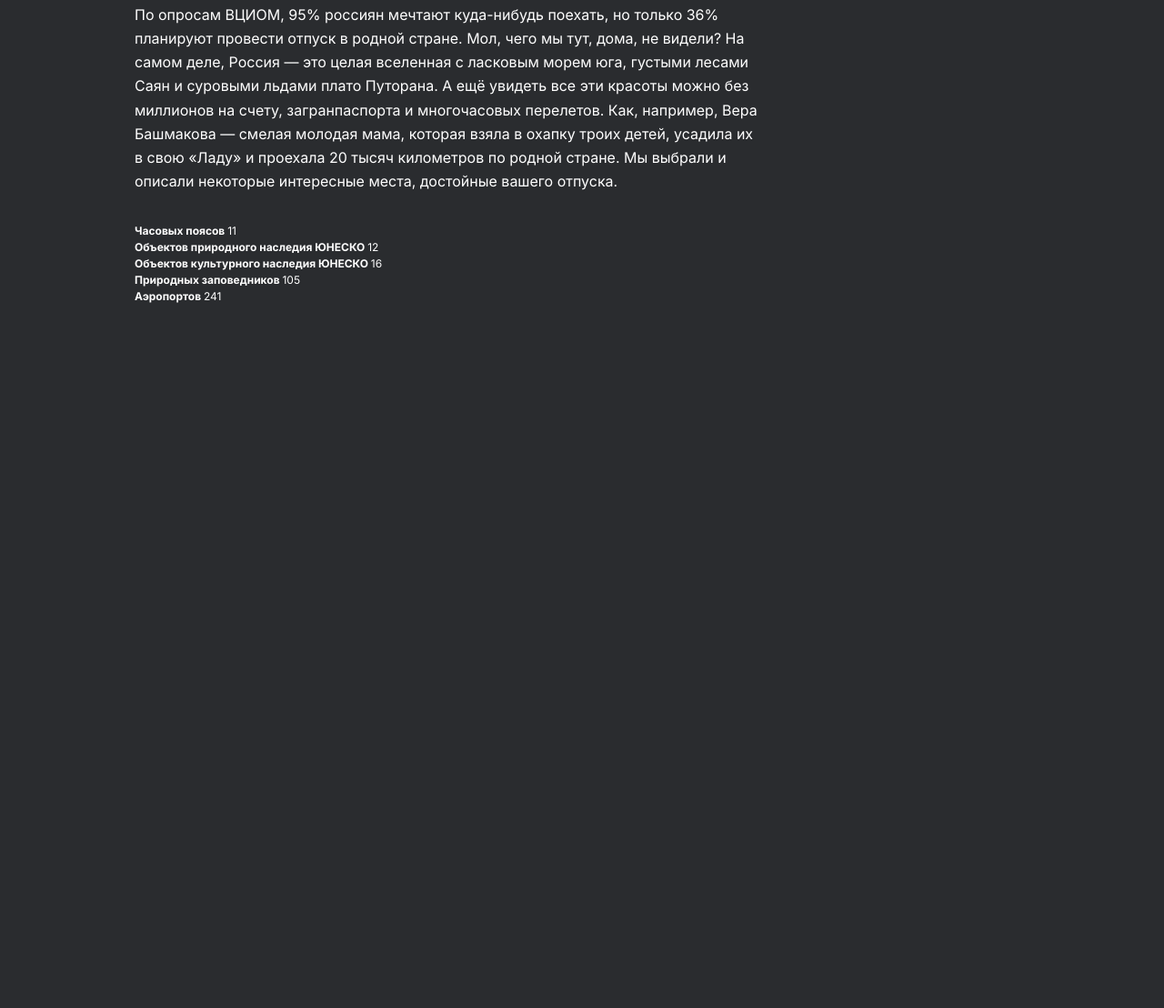
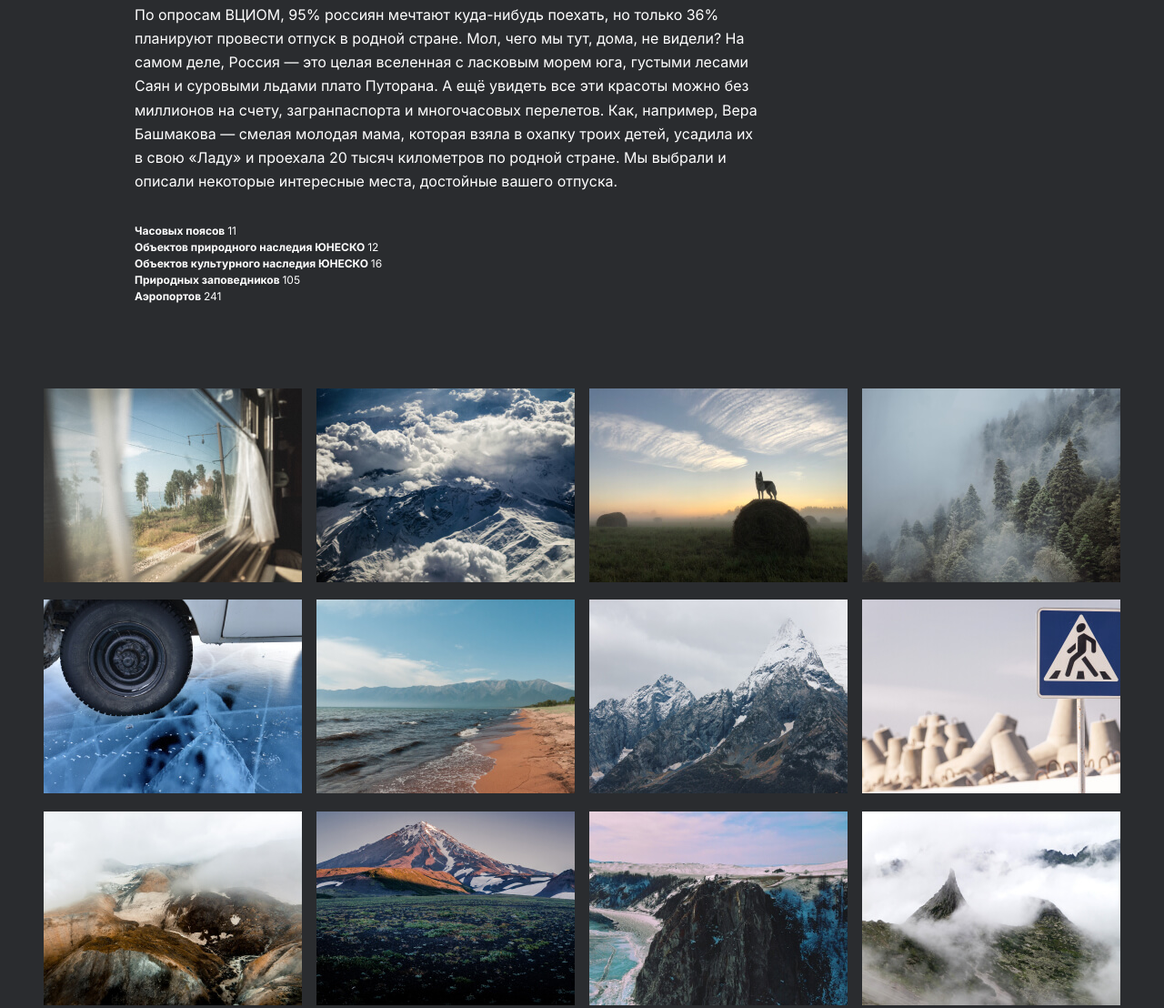
Before and after one commit to NatalyaMochalova/russian-travel, a plain HTML site: page index.html in a window 1280 px wide. Shown: the part 1334-2442 px from the top of the page at 91% size. Before the commit the page ends 1669 px from the top, so only its background shows below. Drawn offline with Linux system fonts and the light colour scheme.

Commit message:
added photo-grid

```diff
--- /dev/null
+++ b/blocks/photo-grid/__item/photo-grid__item.css
@@ -0,0 +1,13 @@
+.photo-grid__item {
+  width: 100%;
+  -webkit-transition: -webkit-box-shadow .4s ease-in-out;
+  transition: -webkit-box-shadow .4s ease-in-out;
+  -o-transition: box-shadow .4s ease-in-out;
+  transition: box-shadow .4s ease-in-out;
+  transition: box-shadow .4s ease-in-out, -webkit-box-shadow .4s ease-in-out;
+}
+
+.photo-grid__item:hover {
+  -webkit-box-shadow: 0 0 20px rgba(255, 255, 255, 0.3);
+          box-shadow: 0 0 20px rgba(255, 255, 255, 0.3);
+}
--- /dev/null
+++ b/blocks/photo-grid/__list/photo-grid__list.css
@@ -0,0 +1,26 @@
+.photo-grid__list {
+  margin: 0;
+  padding: 0;
+  list-style: none;
+  display: grid;
+  grid-template-columns: repeat(auto-fit, minmax(284px, 1fr));
+  gap: 16px;
+}
+
+@media screen and (max-width: 1024px) {
+  .photo-grid__list {
+    gap: 14px;
+  }
+}
+
+@media screen and (max-width: 768px) {
+  .photo-grid__list {
+    gap: 16px;
+  }
+}
+
+@media screen and (max-width: 320px) {
+  .photo-grid__list {
+    gap: 12px;
+  }
+}
--- /dev/null
+++ b/blocks/photo-grid/photo-grid.css
@@ -0,0 +1,15 @@
+.photo-grid {
+  padding: 92px 48px 0;
+}
+
+@media screen and (max-width: 768px) {
+  .photo-grid {
+    padding: 88px 24px 0;
+  }
+}
+
+@media screen and (max-width: 320px) {
+  .photo-grid {
+    padding: 64px 16px 0;
+  }
+}
--- a/index.html
+++ b/index.html
@@ -37,6 +37,22 @@
           <li class="intro__item">Аэропортов <span class="intro__span">241</span></li>
         </ul>
       </section>
+      <section class="photo-grid">
+        <ul class="photo-grid__list">
+          <li><img src="images/photo-grid__item-train.jpg" alt="Поезд" class="photo-grid__item"></li>
+          <li><img src="images/photo-grid__item-atharva-tulsi.jpg" alt="Горы" class="photo-grid__item"></li>
+          <li><img src="images/photo-grid__item-tuman.jpg" alt="Туман" class="photo-grid__item"></li>
+          <li><img src="images/photo-grid__item-sochi.jpg" alt="Сочи" class="photo-grid__item"></li>
+          <li><img src="images/photo-grid__item-arisa-chattasa.jpg" alt="Байкал" class="photo-grid__item"></li>
+          <li><img src="images/photo-grid__item-baikal.jpg" alt="Байкал" class="photo-grid__item"></li>
+          <li><img src="images/photo-grid__item-elbrus.jpg" alt="Эльбрус" class="photo-grid__item"></li>
+          <li><img src="images/photo-grid__item-stanislav-kondratiev.jpg" alt="Знак" class="photo-grid__item"></li>
+          <li><img src="images/photo-grid__item-kamchatka.jpg" alt="Камчатка" class="photo-grid__item"></li>
+          <li><img src="images/photo-grid__item-kamchatka2.jpg" alt="Камчатка" class="photo-grid__item"></li>
+          <li><img src="images/photo-grid__item-baikal2.jpg" alt="Байкал" class="photo-grid__item"></li>
+          <li><img src="images/photo-grid__item-ergaki.jpg" alt="Ергаки" class="photo-grid__item"></li>
+        </ul>
+      </section>
     </main>
   </div>
 </body>
--- a/pages/index.css
+++ b/pages/index.css
@@ -25,3 +25,8 @@
 @import url(../blocks/intro/__list/intro__list.css);
 @import url(../blocks/intro/__item/intro__item.css);
 @import url(../blocks/intro/__span/intro__span.css);
+
+/*photo-grid*/
+@import url(../blocks/photo-grid/photo-grid.css);
+@import url(../blocks/photo-grid/__list/photo-grid__list.css);
+@import url(../blocks/photo-grid/__item/photo-grid__item.css);
```
Also changed, not shown: images/photo-grid__item-baikal.jpg (renamed from images/photo-grid__item- baikal.jpg), images/photo-grid__item-baikal2.jpg (renamed from images/photo-grid__item- baikal2.jpg), images/photo-grid__item-elbrus.jpg (renamed from images/photo-grid__item- elbrus.jpg), images/photo-grid__item-ergaki.jpg (renamed from images/photo-grid__item- ergaki.jpg), images/photo-grid__item-kamchatka.jpg (renamed from images/photo-grid__item- kamchatka.jpg), images/photo-grid__item-kamchatka2.jpg (renamed from images/photo-grid__item- kamchatka2.jpg), images/photo-grid__item-stanislav-kondratiev.jpg (renamed from images/photo-grid__item- stanislav-kondratiev.jpg).
